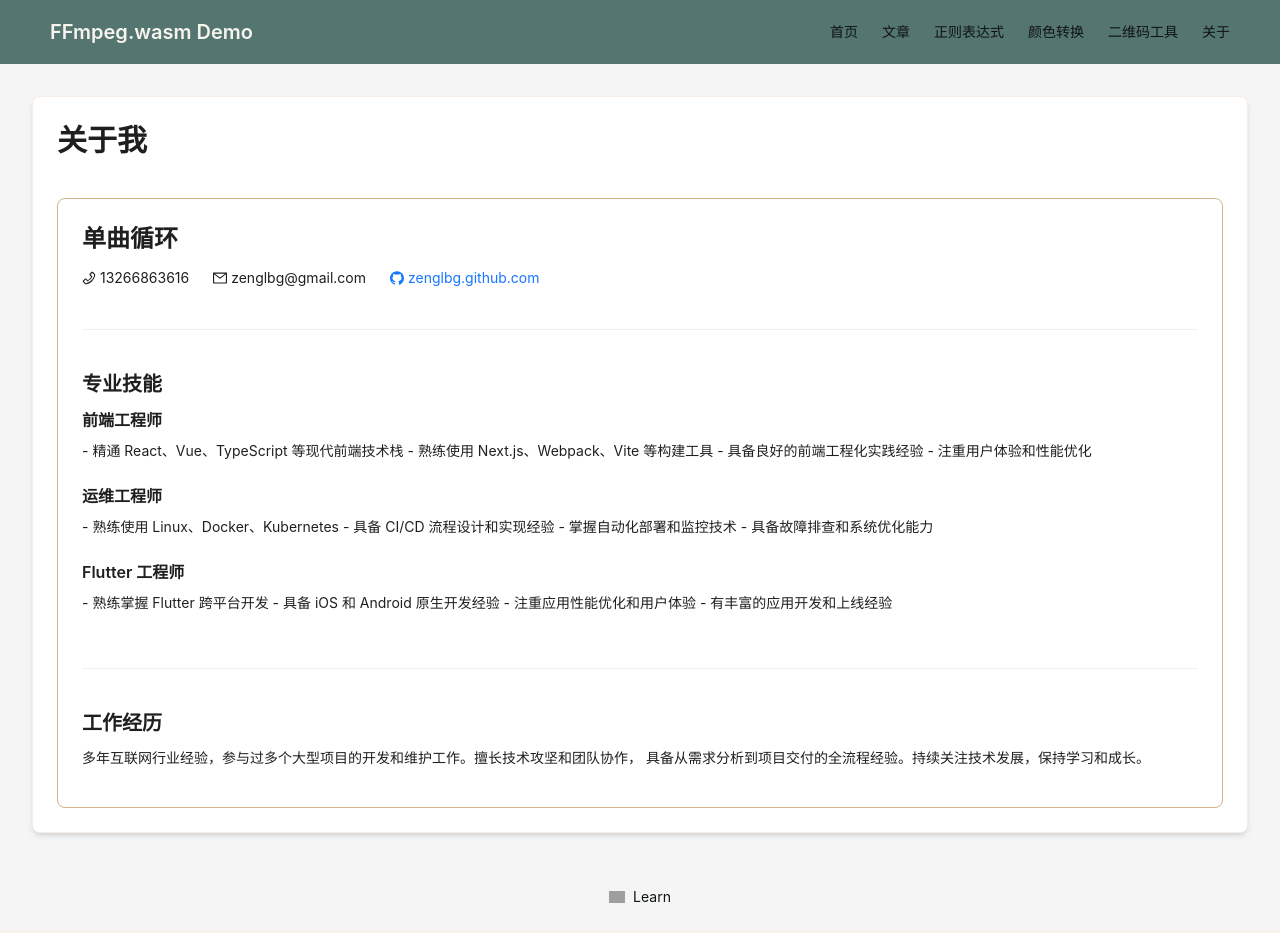
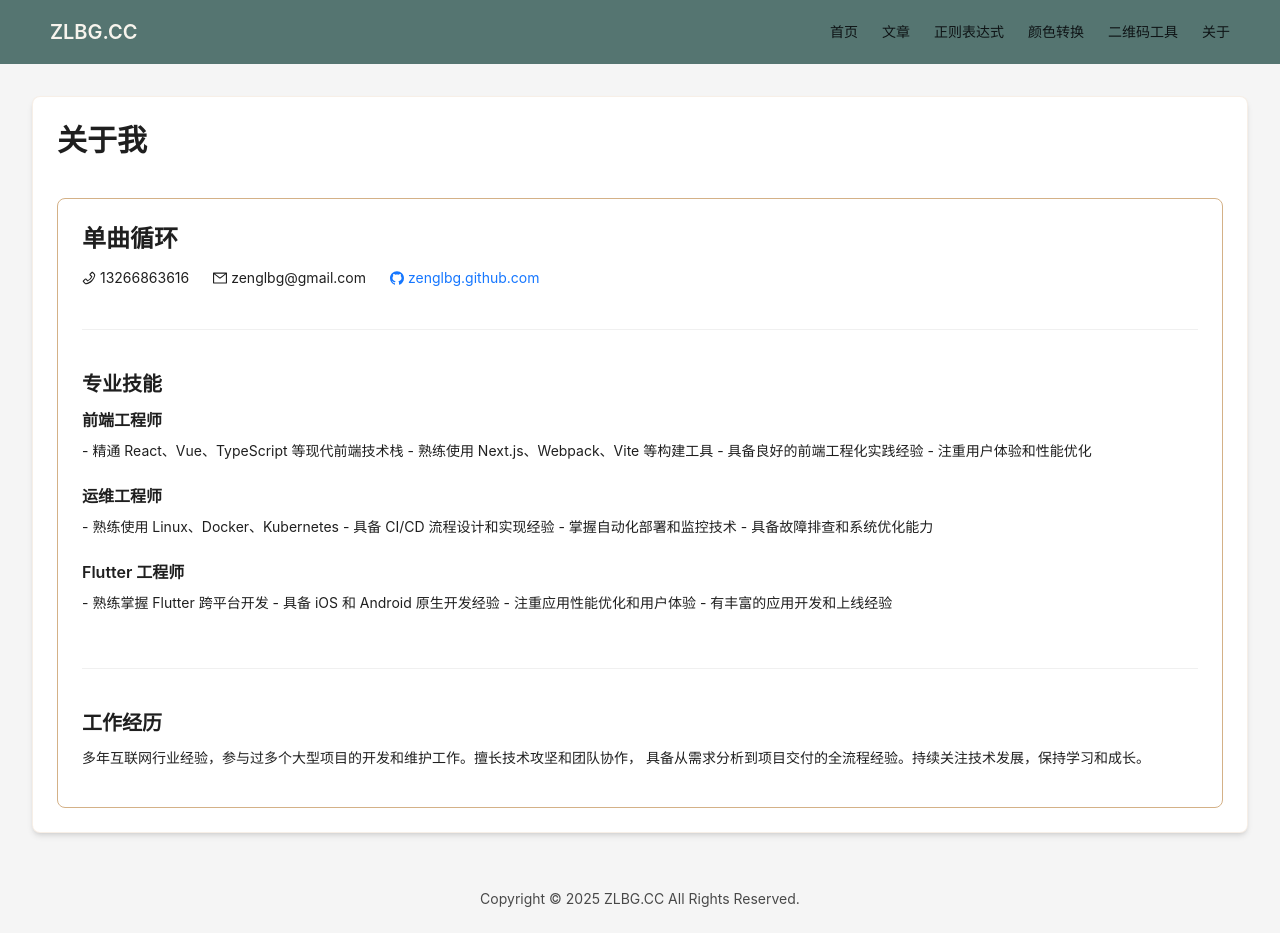
Before and after one commit to zenglbg/zlbg, a Next.js app: page /about in a window 1280 px wide. Built offline with nearby package versions, Linux system fonts and the light colour scheme; grey boxes are pictures that could not be loaded.

Commit message:
添加版权

```diff
--- a/src/app/Home/index.tsx
+++ b/src/app/Home/index.tsx
@@ -25,7 +25,7 @@ export default function Home() {
         <div className="flex h-screen">
             {/* 侧边栏 */}
             <div className="w-64 bg-gray-800 text-white p-6">
-                <h1 className="text-xl font-bold mb-6">FFmpeg 工具箱</h1>
+                <h1 className="text-xl font-bold mb-6">音视频工具箱</h1>
                 <nav className="space-y-4">
                     <button className="w-full text-left py-2 px-4 rounded hover:bg-gray-700">
                         视频转换
--- a/src/components/layout/MainLayout.tsx
+++ b/src/components/layout/MainLayout.tsx
@@ -18,7 +18,7 @@ export default function MainLayout({ children }: { children: React.ReactNode })
   return (
     <Layout className="min-h-screen bg-[#f7f4ed]">
       <Header className="flex items-center justify-between px-6" style={{ backgroundColor: '#557571' }}>
-        <Title level={4} style={{ margin: 0, color: '#f7f4ed' }}>FFmpeg.wasm Demo</Title>
+        <Title level={4} style={{ margin: 0, color: '#f7f4ed' }}>ZLBG.CC</Title>
         <nav>
           <Space size="large">
             <Link
@@ -44,18 +44,9 @@ export default function MainLayout({ children }: { children: React.ReactNode })
       </Content>
 
       <Footer className="text-center bg-[#557571] text-[#f7f4ed]">
-        <Space size="large">
-          <a
-            className="flex items-center gap-2 text-[#f7f4ed] hover:text-[#d4b187]"
-            href="https://nextjs.org/learn"
-            target="_blank"
-            rel="noopener noreferrer"
-          >
-            <Image src="/file.svg" alt="File icon" width={16} height={16} aria-hidden />
-            Learn
-          </a>
-          {/* ... existing footer links ... */}
-        </Space>
+        <div className="text-sm opacity-80">
+          Copyright © {new Date().getFullYear()} ZLBG.CC All Rights Reserved.
+        </div>
       </Footer>
     </Layout>
   );
```
